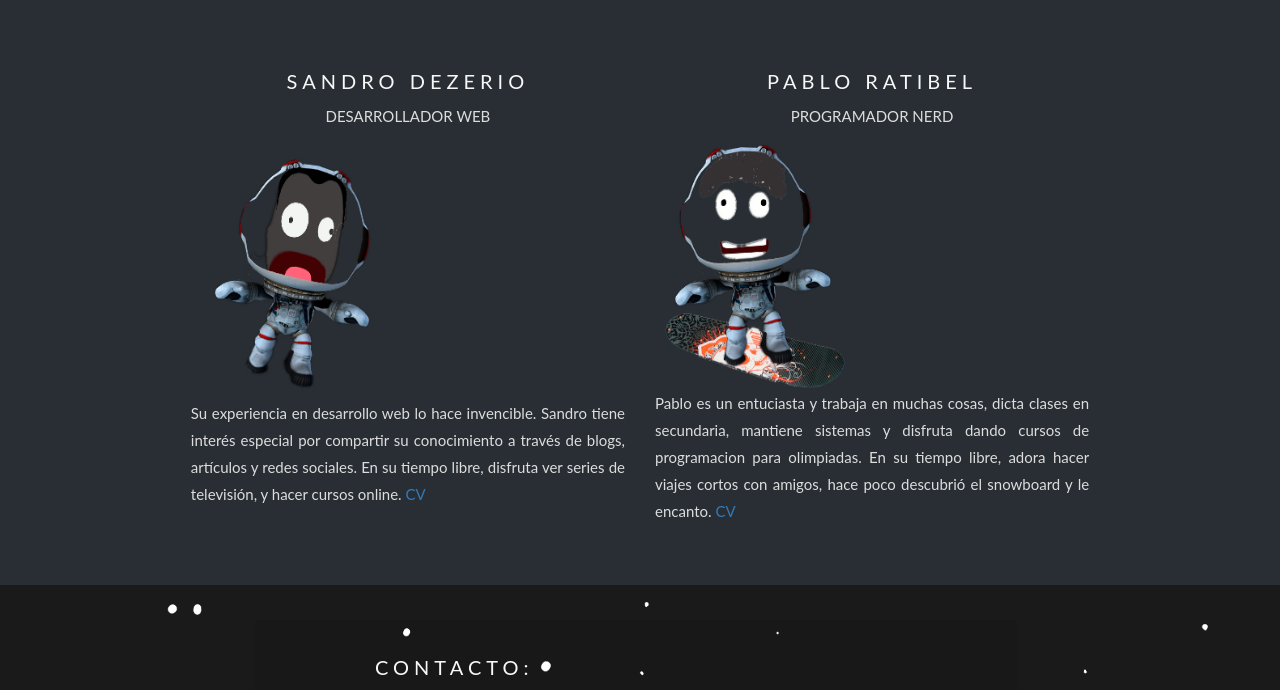
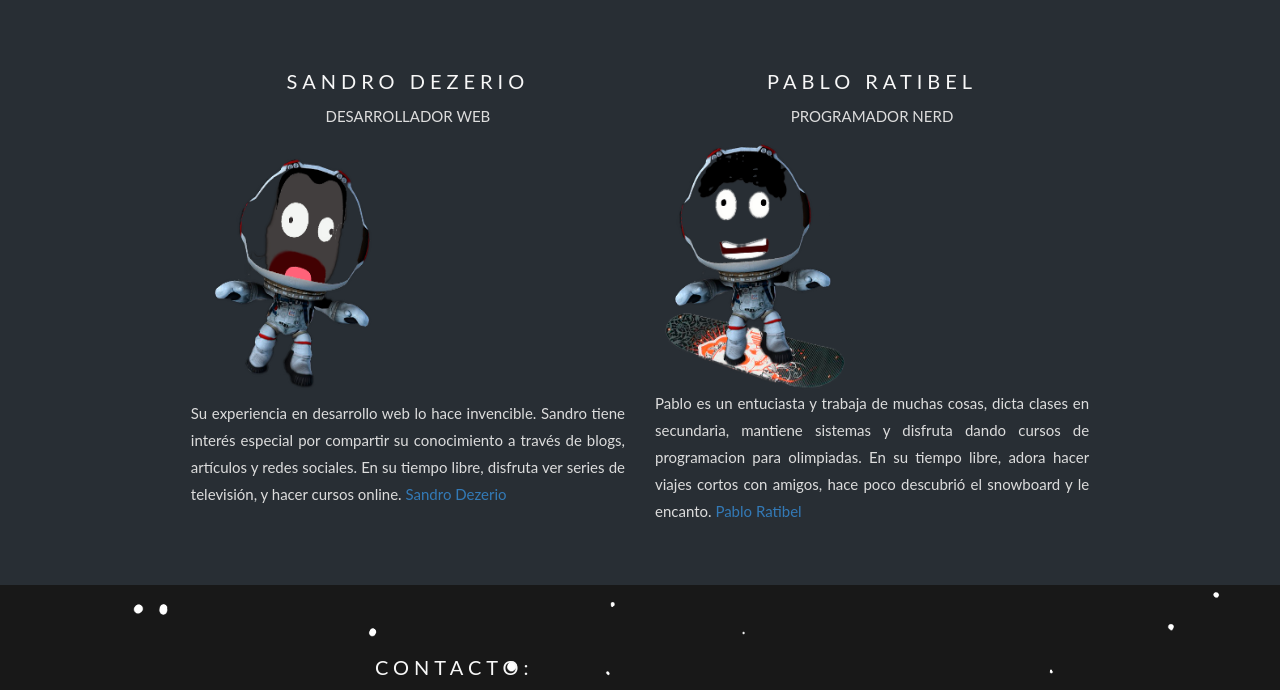
Before and after one commit to SandroSD/Pablo-SanWeb, a PHP site: page / in a window 1280 px wide. Shown: the part 2429-3119 px from the top of the page. Run offline with PHP 8.4, Linux system fonts and the light colour scheme; some libraries are stand-ins or nearby versions.

Commit message:
modificacion de pablo animado + links de cv's

```diff
--- a/index.php
+++ b/index.php
@@ -75,17 +75,16 @@
           <p style="text-align:center;"> DESARROLLADOR WEB <p>
           <img src="img/sandro.png"  id="sandroAnimado">
           <p> Su experiencia en desarrollo web lo hace invencible. Sandro tiene interés especial por compartir su conocimiento a través de blogs, artículos y redes sociales. En su tiempo libre, disfruta ver series de televisión, y hacer cursos online.
-
-            <a href="http://pabloratibel.sytes.net" target="_blank">CV</a>
+          <a href="http://pabloratibel.sytes.net" target="_blank" title="Click para ver el Curriculum Personal" >Sandro Dezerio</a>
           </p>
         </div>
         <div class="col-sm-6">
           <h3 style="text-align:center;color: #f7f7f7;"> Pablo Ratibel </h3>
           <p style="text-align:center;"> PROGRAMADOR NERD </p>
           <img src="img/pablo.png"  id="pabloAnimado" >
-          <p> Pablo es un entuciasta y trabaja en muchas cosas, dicta clases en secundaria, mantiene sistemas y disfruta dando cursos de programacion para olimpiadas. En su tiempo libre, adora hacer viajes cortos con amigos, hace poco descubrió el snowboard y le encanto.
+          <p> Pablo es un entuciasta y trabaja de muchas cosas, dicta clases en secundaria, mantiene sistemas y disfruta dando cursos de programacion para olimpiadas. En su tiempo libre, adora hacer viajes cortos con amigos, hace poco descubrió el snowboard y le encanto.
 
-            <a href="http://pabloratibel.sytes.net" target="_blank">CV</a>
+            <a href="http://pabloratibel.sytes.net" target="_blank" title="Click para ver el Curriculum Personal" >Pablo Ratibel</a>
           </p>
         </div>
       </div>
```
Also changed, not shown: img/back3.png, img/pablo.png.
